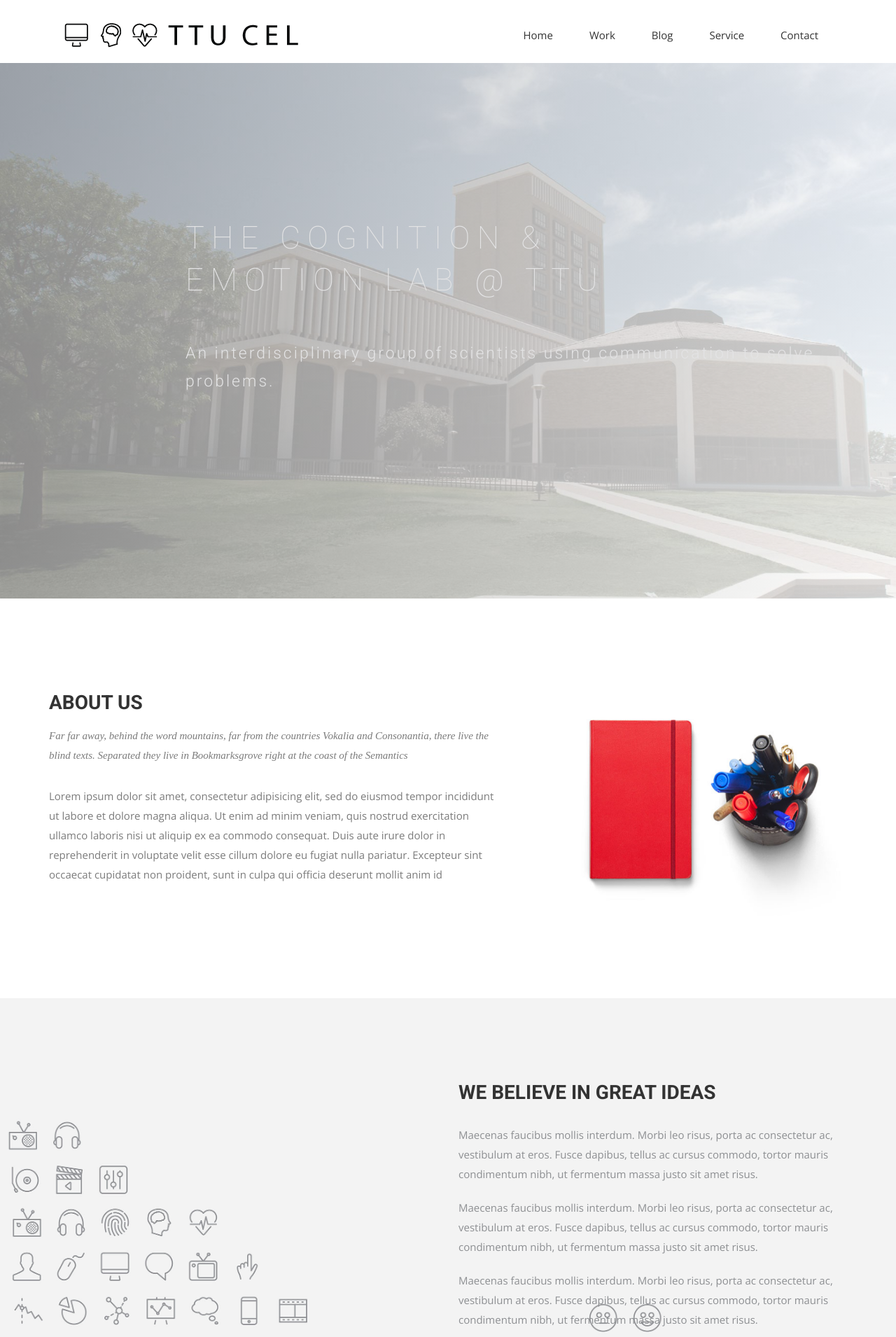
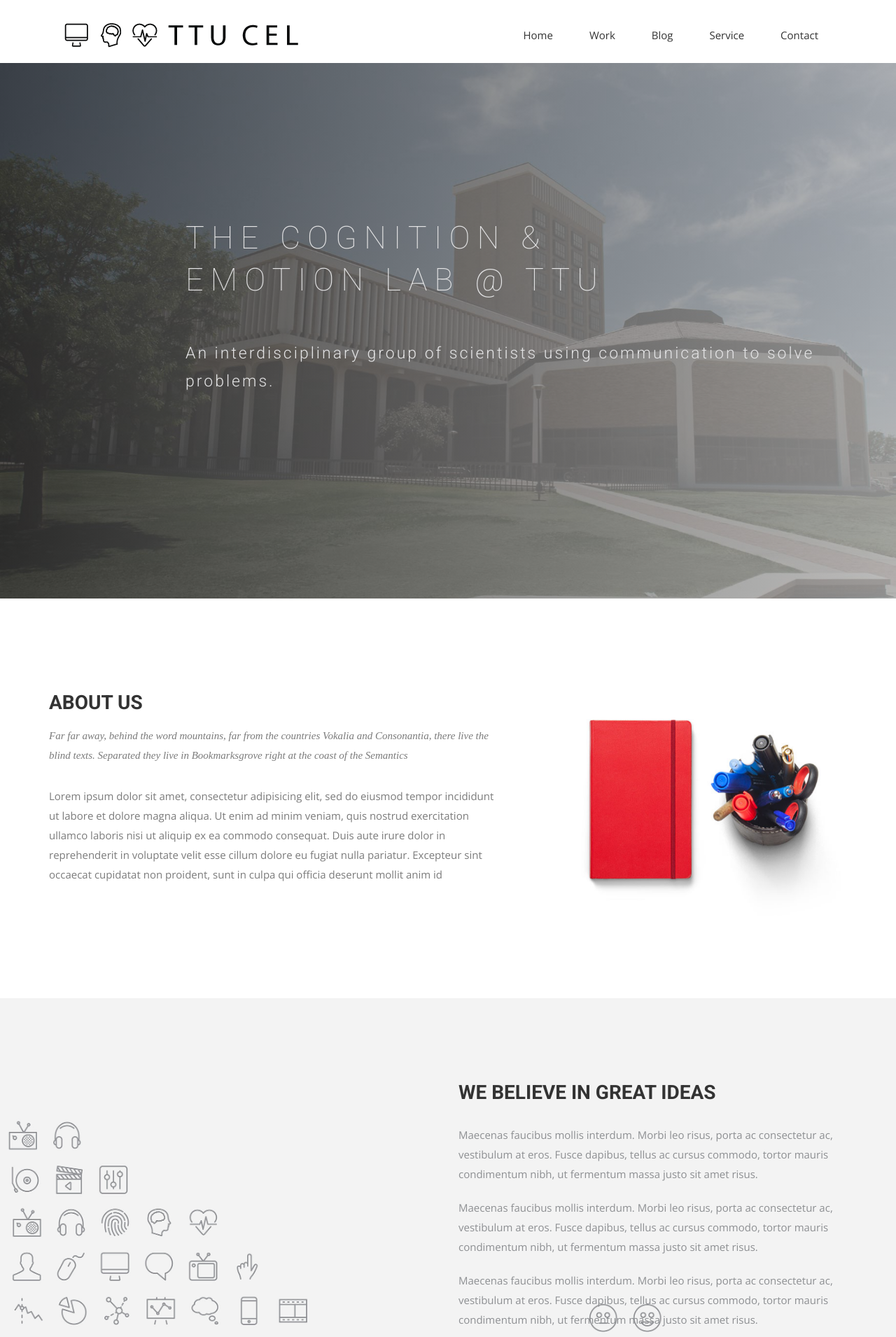
Before and after one commit to cognitionemotionlab/cognitionemotionlab.github.io, a Jekyll site: the page built from index.html, in a window 1280 px wide. Shown: the top 1910 px of the page at 70% size. Built offline with Jekyll 4.4.1, drawn with Linux system fonts in a browser that asks for light colours; nearby versions of some CDN libraries; some web fonts are replaced.

Commit message:
Still trying to get the slider gradient correct.

```diff
--- a/css/airspace.css
+++ b/css/airspace.css
@@ -113,7 +113,7 @@ font header .navbar-default .navbar-nav li a:hover {
   right: 0;
   width: 100%;
   height: 100%;
-  background: linear-gradient(to left, white, #ADADAD);
+  background: linear-gradient(to left, #ADADAD, #333);
   opacity: 0.8;
 }
 #slider .block {
```
